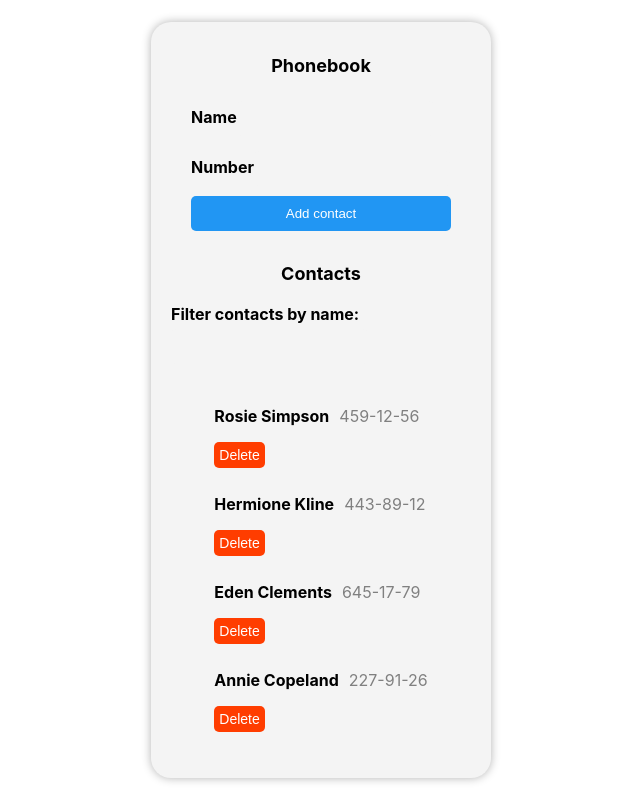
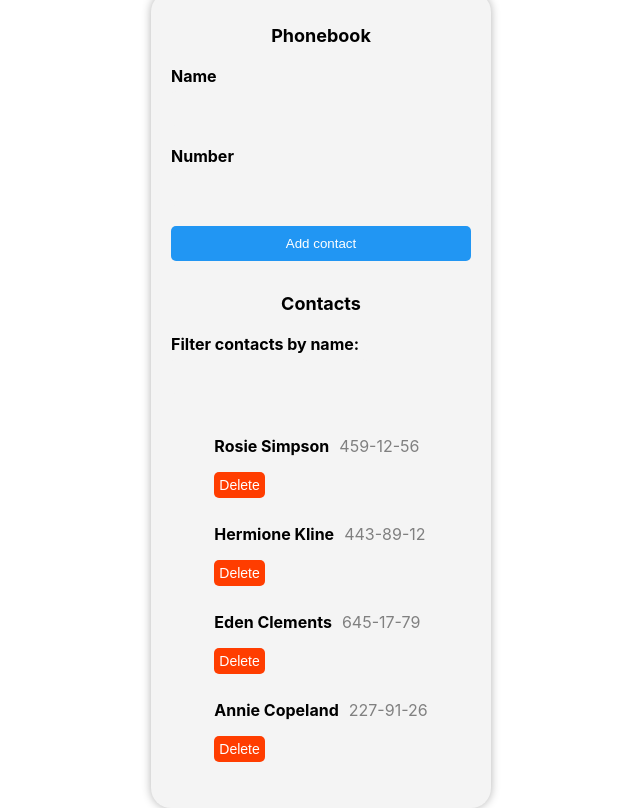
Before and after one commit to Dyhless/react-hw-02-phonebook, a React (Create React App) app: page / in a window 1280 px wide. Shown: the whole page, without its empty margins (319-959 px from the left). Built offline with nearby package versions, Linux system fonts and the light colour scheme.

Commit message:
Update ContactForm.styled.js

```diff
--- a/src/components/ContactForm/ContactForm.styled.js
+++ b/src/components/ContactForm/ContactForm.styled.js
@@ -3,6 +3,7 @@ import styled from 'styled-components';
 export const Form = styled.form`
   display: flex;
   flex-direction: column;
+  width: 100%;
   max-width: 300px;
   margin-bottom: 20px;
 `;
@@ -15,9 +16,11 @@ export const Label = styled.label`
 export const Input = styled.input`
   padding: 10px;
   margin-top: 5px;
+  margin-bottom: 10px;
   border: none;
   border-radius: 5px;
   background-color: #f4f4f4;
+  width: 100%;
 `;
 
 export const Button = styled.button`
```
